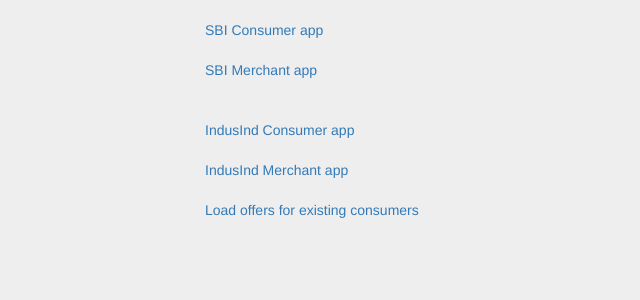
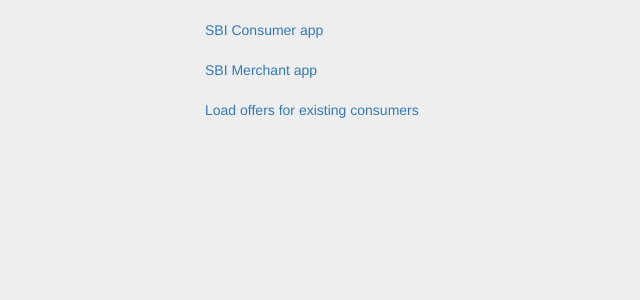
Before and after one commit to awanishkeshav/ss, a Django app: page /besim/downloads in a window 1280 px wide. Shown: the top 300 px of the page, without its empty margins (0-640 px from the left). Run offline with Django 3.2, Linux system fonts and the light colour scheme; parts of the project's set-up code (start-up, migrations or seed data) failed here and were passed over; some libraries are stand-ins or nearby versions.

Commit message:
Fixed download links

```diff
--- a/ss-be/be/besim/templates/besim/downloads.html
+++ b/ss-be/be/besim/templates/besim/downloads.html
@@ -43,23 +43,7 @@
     </div>
 
 
-    <div>
-        <br>
-    </div>
-    <div>
-        <br>
-    </div>
-    <div>
-        <a href="{{ MEDIA_URL }}media/dl/IndusindCards.apk"> IndusInd Consumer app </a>
-    </div>
 
-    <div>
-        <br>
-    </div>
-
-    <div>
-        <a href="{{ MEDIA_URL }}media/dl/IndusindMerchants.apk"> IndusInd Merchant app </a>
-    </div>
 
 
     <div>
```
